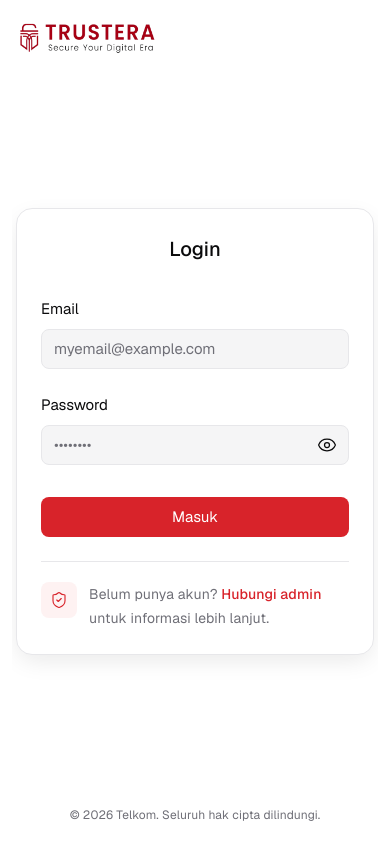
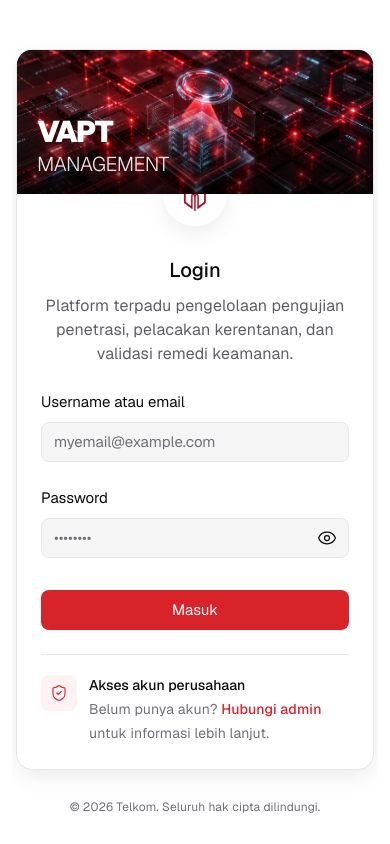
Before and after one commit to natenz/vapt-management-frontend, a React (Vite) app: page /login in a window 390 px wide. Built offline with nearby package versions, Linux system fonts and the light colour scheme.

Commit message:
feat(login): implement responsive top banner and floating logo badge inside login card

```diff
--- a/src/app/layouts/auth-layout.tsx
+++ b/src/app/layouts/auth-layout.tsx
@@ -1,6 +1,5 @@
-import { NavLink, Outlet } from "react-router";
+import { Outlet } from "react-router";
 import authVisual from "@/shared/assets/holographic-server-scan-alert.webp";
-import trusteraLogo from "@/shared/assets/logo-trustera-red.png";
 
 function BrandPanel() {
   return (
@@ -34,24 +33,14 @@ export function AuthLayout() {
     <div className="min-h-screen bg-bg p-3 sm:p-4 lg:grid lg:grid-cols-[minmax(0,1fr)_minmax(520px,0.98fr)] lg:gap-4 lg:p-4 xl:grid-cols-[minmax(540px,0.96fr)_minmax(0,1.04fr)]">
       <h2 className="sr-only">VAPT Management</h2>
 
-      <main className="flex min-h-[calc(100vh-1.5rem)] min-w-0 flex-col overflow-x-hidden px-1 py-2 sm:min-h-[calc(100vh-2rem)] sm:px-6 sm:py-4 lg:px-8 lg:py-3 xl:px-12">
-        <NavLink to="/" className="w-fit rounded-sm focus-ring">
-          <img
-            src={trusteraLogo}
-            alt="Trustera"
-            width={1024}
-            height={257}
-            className="h-9 w-auto logo-adaptive"
-          />
-        </NavLink>
-
-        <div className="flex flex-1 items-center py-8 sm:py-10">
-          <div className="mx-auto flex w-full max-w-[460px] min-w-0 flex-col">
+      <main className="flex min-h-[calc(100vh-1.5rem)] min-w-0 flex-col justify-between overflow-x-hidden px-1 py-4 sm:min-h-[calc(100vh-2rem)] sm:px-6 sm:py-6 lg:px-8 lg:py-6 xl:px-12">
+        <div className="flex flex-1 items-center justify-center py-4">
+          <div className="mx-auto flex w-full max-w-[440px] min-w-0 flex-col">
             <Outlet />
           </div>
         </div>
 
-        <p className="text-center text-caption text-ink-muted">
+        <p className="pt-2 text-center text-caption text-ink-muted">
           &copy; 2026 Telkom. Seluruh hak cipta dilindungi.
         </p>
       </main>
--- a/src/pages/login/ui/login-page.tsx
+++ b/src/pages/login/ui/login-page.tsx
@@ -2,11 +2,13 @@ import { zodResolver } from "@hookform/resolvers/zod";
 import { Eye, EyeOff, ShieldCheck } from "lucide-react";
 import { useState } from "react";
 import { useForm } from "react-hook-form";
-import { useLocation, useNavigate } from "react-router";
+import { Link, useLocation, useNavigate } from "react-router";
 import { useMutation } from "@tanstack/react-query";
 import { z } from "zod";
 import { useSession } from "@/entities/session";
 import { login } from "@/features/auth";
+import authVisual from "@/shared/assets/holographic-server-scan-alert.webp";
+import trusteraMark from "@/shared/assets/logo-trustera-mark.png";
 import { cn } from "@/shared/lib/cn";
 import { Alert } from "@/shared/ui/alert";
 import { Button } from "@/shared/ui/button";
@@ -48,11 +50,51 @@ export function LoginPage() {
   const isLoginAlertVisible = hasLoginError && !isLoginAlertClosing;
 
   return (
-    <div className="w-full rounded-2xl border border-border bg-surface p-6 shadow-raised sm:p-8">
-      <div className="flex flex-col gap-6">
+    <div className="w-full overflow-hidden rounded-2xl border border-border bg-surface shadow-raised">
+      {/* Side image ditampilkan sebagian di atas pada tampilan responsif (mobile/tablet) */}
+      <div className="relative h-36 w-full overflow-hidden bg-surface-inverse sm:h-44 lg:hidden">
+        <img
+          src={authVisual}
+          alt=""
+          aria-hidden="true"
+          className="absolute inset-0 size-full object-cover object-center"
+        />
+        <div className="gradient-photo-scrim absolute inset-0" aria-hidden="true" />
+        <div
+          aria-hidden="true"
+          className="absolute inset-x-5 bottom-4 flex flex-col font-sans uppercase leading-[0.84] tracking-[-0.04em] text-ink-inverse sm:inset-x-6 sm:bottom-5"
+        >
+          <span className="text-3xl font-black tracking-[-0.05em] sm:text-4xl">
+            VAPT
+          </span>
+          <span className="text-xl font-light tracking-[-0.02em] text-ink-inverse/90 sm:text-2xl">
+            MANAGEMENT
+          </span>
+        </div>
+      </div>
+
+      {/* Konten Card */}
+      <div className="flex flex-col gap-6 p-6 sm:p-8">
+        {/* Logo Trustera masuk ke dalam card (tumpang tindih di batas banner pada mobile) */}
+        <div className="-mt-14 mb-1 flex justify-center sm:-mt-16 lg:mt-0 lg:mb-1">
+          <Link
+            to="/"
+            aria-label="Kembali ke beranda"
+            className="flex size-16 items-center justify-center rounded-full border-4 border-surface bg-surface p-2.5 shadow-raised transition-transform duration-150 ease-out focus-ring hover:scale-105 sm:size-20 sm:p-3"
+          >
+            <img
+              src={trusteraMark}
+              alt="Trustera"
+              className="size-full object-contain logo-adaptive"
+            />
+          </Link>
+        </div>
+
         <header className="flex flex-col items-center gap-2 text-center">
           <h1 className="text-title-lg text-ink sm:text-heading-1">Login</h1>
-          <div className="max-w-[42ch]"></div>
+          <p className="max-w-[36ch] text-body-lg text-ink-secondary">
+            Platform terpadu pengelolaan pengujian penetrasi, pelacakan kerentanan, dan validasi remedi keamanan.
+          </p>
         </header>
 
         <form
@@ -102,7 +144,7 @@ export function LoginPage() {
           </div>
 
           <FieldGroup className="mb-8 gap-6">
-            <Field label="Email" error={errors.login?.message}>
+            <Field label="Username atau email" error={errors.login?.message}>
               {(field) => (
                 <Input
                   type="text"
@@ -170,6 +212,7 @@ export function LoginPage() {
             <ShieldCheck className="size-4.5" aria-hidden />
           </span>
           <div className="flex flex-col gap-0.5">
+            <p className="text-button text-ink">Akses akun perusahaan</p>
             <p className="text-body-sm text-ink-muted">
               Belum punya akun?{" "}
               <a
```
